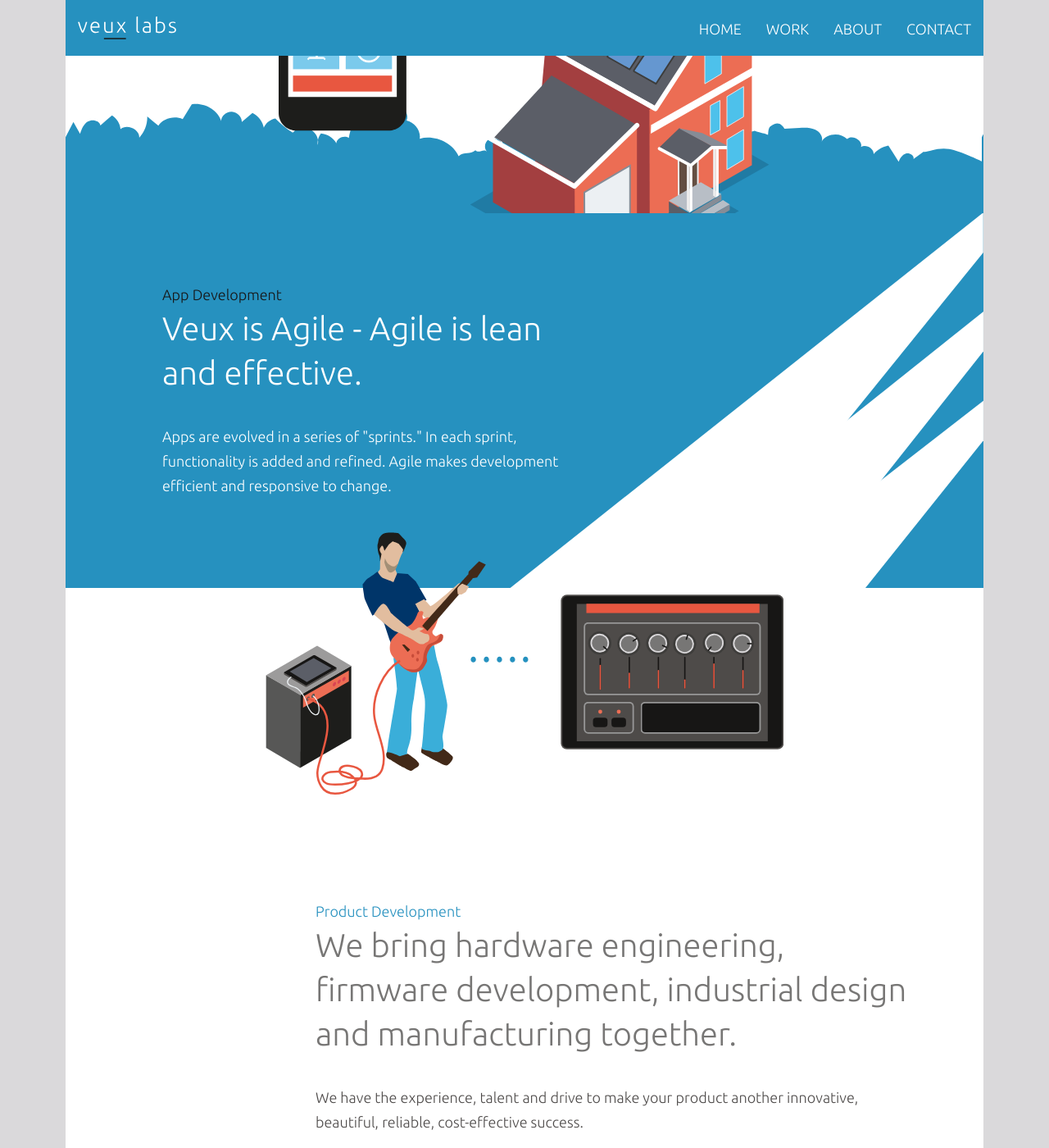
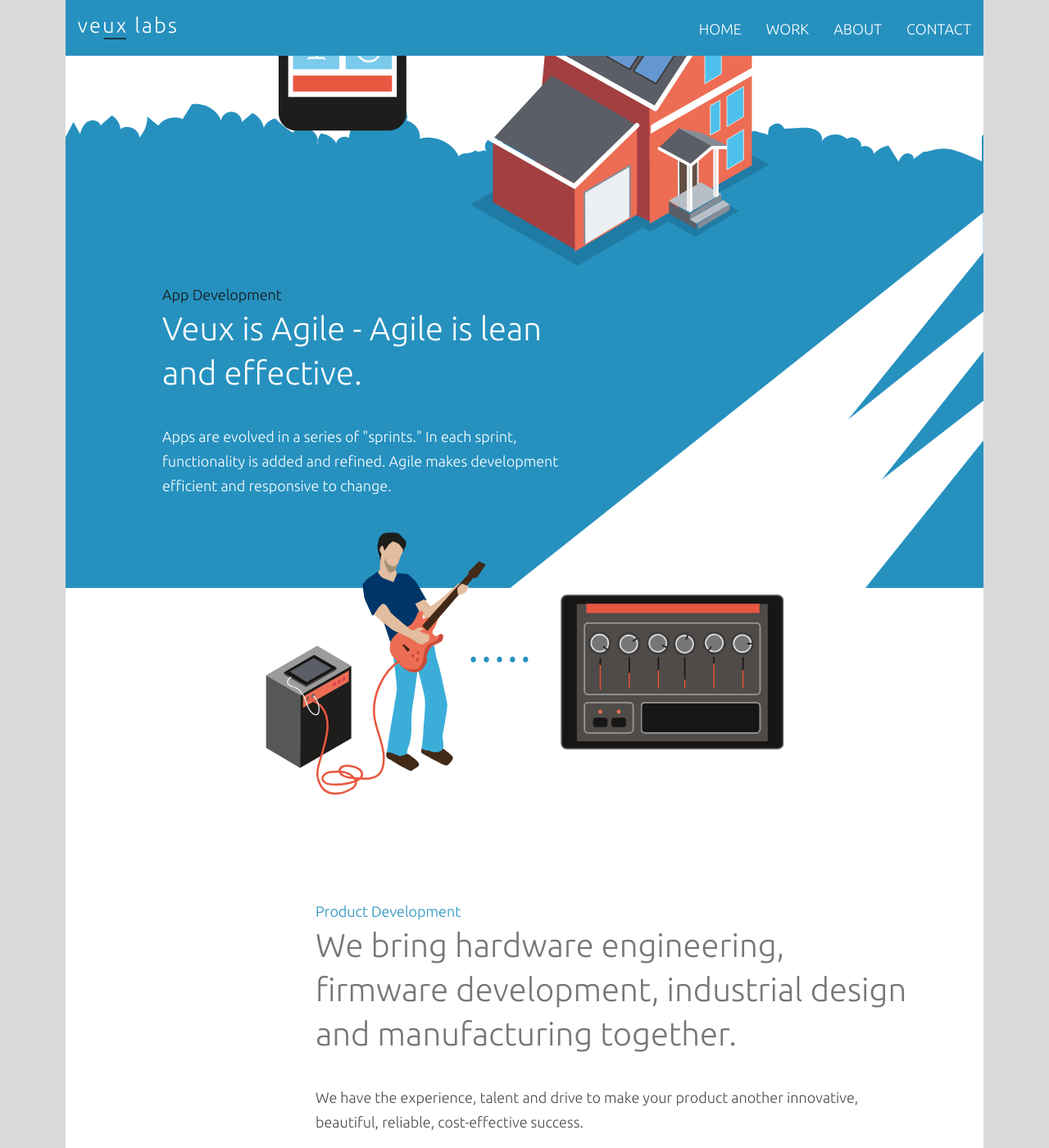
Before and after one commit to VeuxLabs/VeuxLabs.github.io, a Jekyll site: the page built from index.html, in a window 1280 px wide and 1400 px high, scrolled down 2926 px. Shown: the whole window at 82% size. Built offline with Jekyll 4.4.1, drawn with Linux system fonts in a browser that asks for light colours; comment, search, counter and statistics services are not loaded.

Commit message:
Background overlapping bug on homepage

```diff
--- a/css/landing-page.css
+++ b/css/landing-page.css
@@ -366,7 +366,7 @@ h6 {
     position: relative;
     bottom: 0;
     left: 0;
-    background: url(../img/musicDiagonalBackground1.svg) no-repeat 100% 100% #2691bf;
+    background: url(../img/musicDiagonalBackground1.svg) no-repeat 100% 100% transparent;
     height: 252px;
 }
 
```
